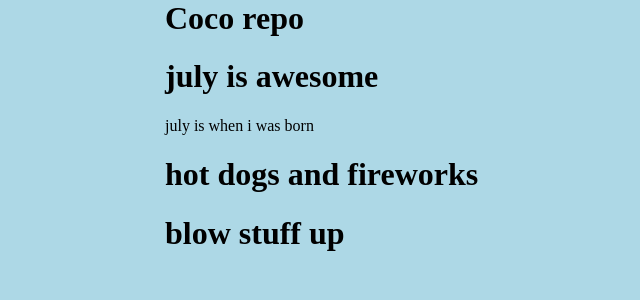
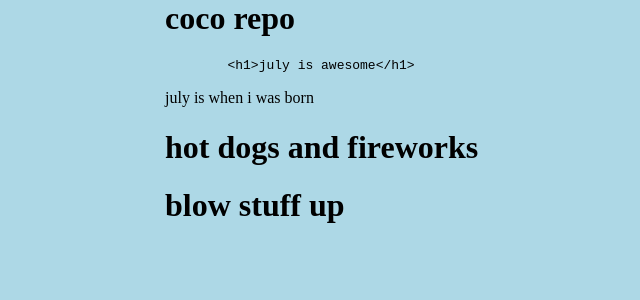
Before and after one commit to zjohnson1/coco, a Jekyll site: the page built from index.html, in a window 1280 px wide. Shown: the top 300 px of the page, without its empty margins (155-795 px from the left). Built offline with Jekyll 4.4.1, drawn with Linux system fonts in a browser that asks for light colours; part of the change alters nothing that is shown.

Commit message:
Update index.html

```diff
--- a/index.html
+++ b/index.html
@@ -4,6 +4,11 @@ layout: default
 
 
 
-	<h1>{{ site.name | capitalize }}</h1>
+	<h1>{{ site.name }}</h1>
 
-	{% include_relative _posts/1776-07-04-fourth.md %}
+	{% capture july %}
+		{% include_relative _posts/1776-07-04-fourth.md %}
+	{% endcapture %}
+
+
+	{{ july | markdownify}}
```
